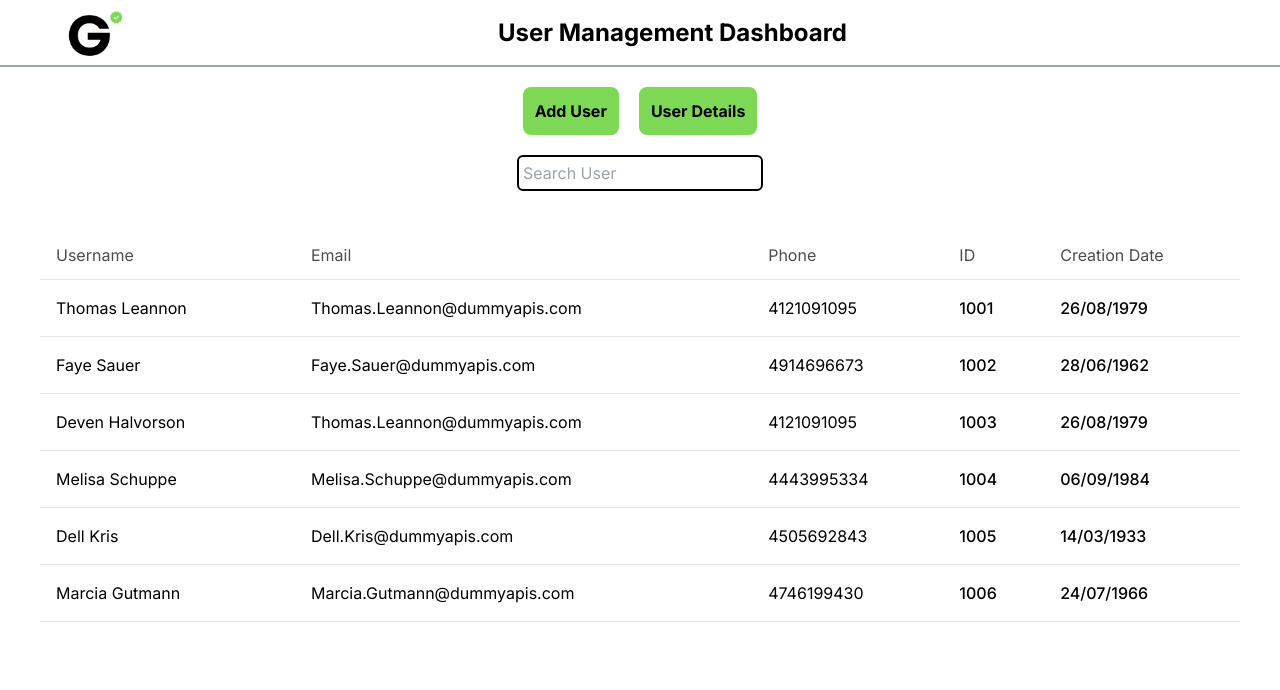
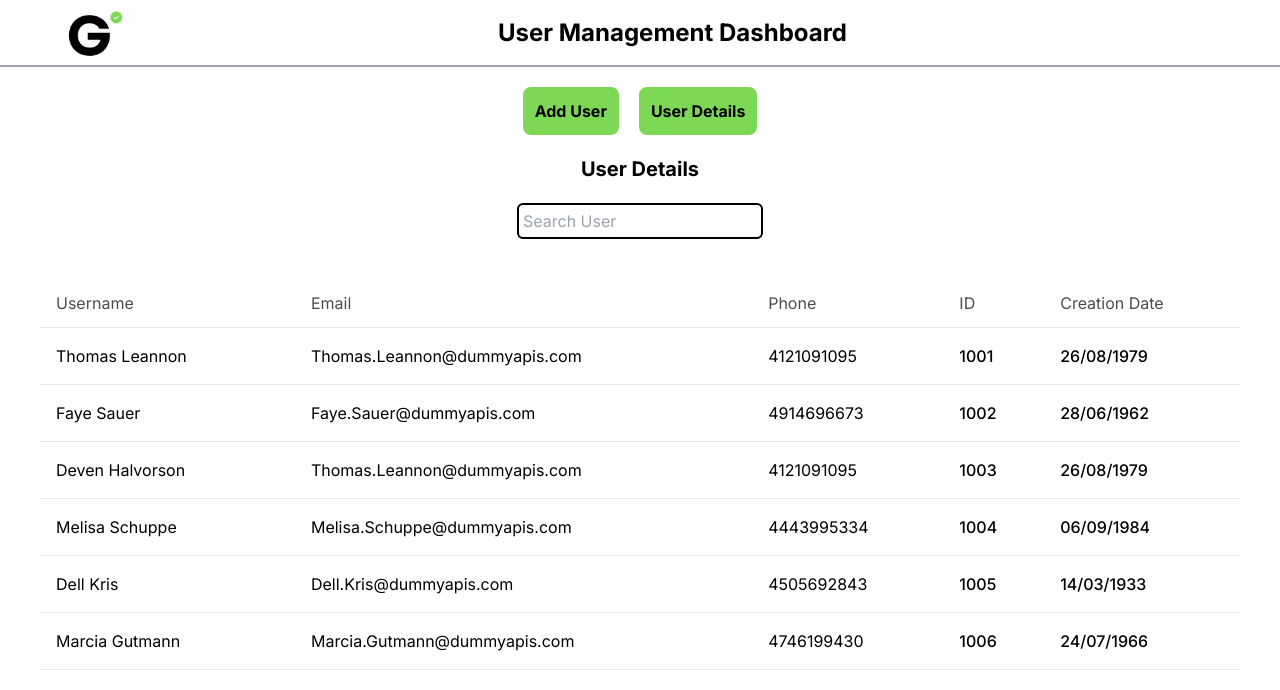
Before and after one commit to pradhanharshit/Greenie_Assignment, a Next.js app: page / in a window 1280 px wide. Shown: the top 690 px of the page. Built offline with nearby package versions, Linux system fonts and the light colour scheme.

Commit message:
Feat: added search functionality

```diff
--- a/src/components/SearchBar/SearchBar.jsx
+++ b/src/components/SearchBar/SearchBar.jsx
@@ -1,12 +1,17 @@
 import React from "react";
 
-const SearchBar = () => {
+const SearchBar = ({ search, setSearch }) => {
   return (
     <div className="text-center">
+      <p className="font-bold text-xl mb-5">User Details</p>
       <input
         type="text"
         placeholder="Search User"
         className="border-2 border-black rounded-md p-1"
+        value={search}
+        onChange={(e) => {
+          setSearch(e.target.value);
+        }}
       />
     </div>
   );
```
